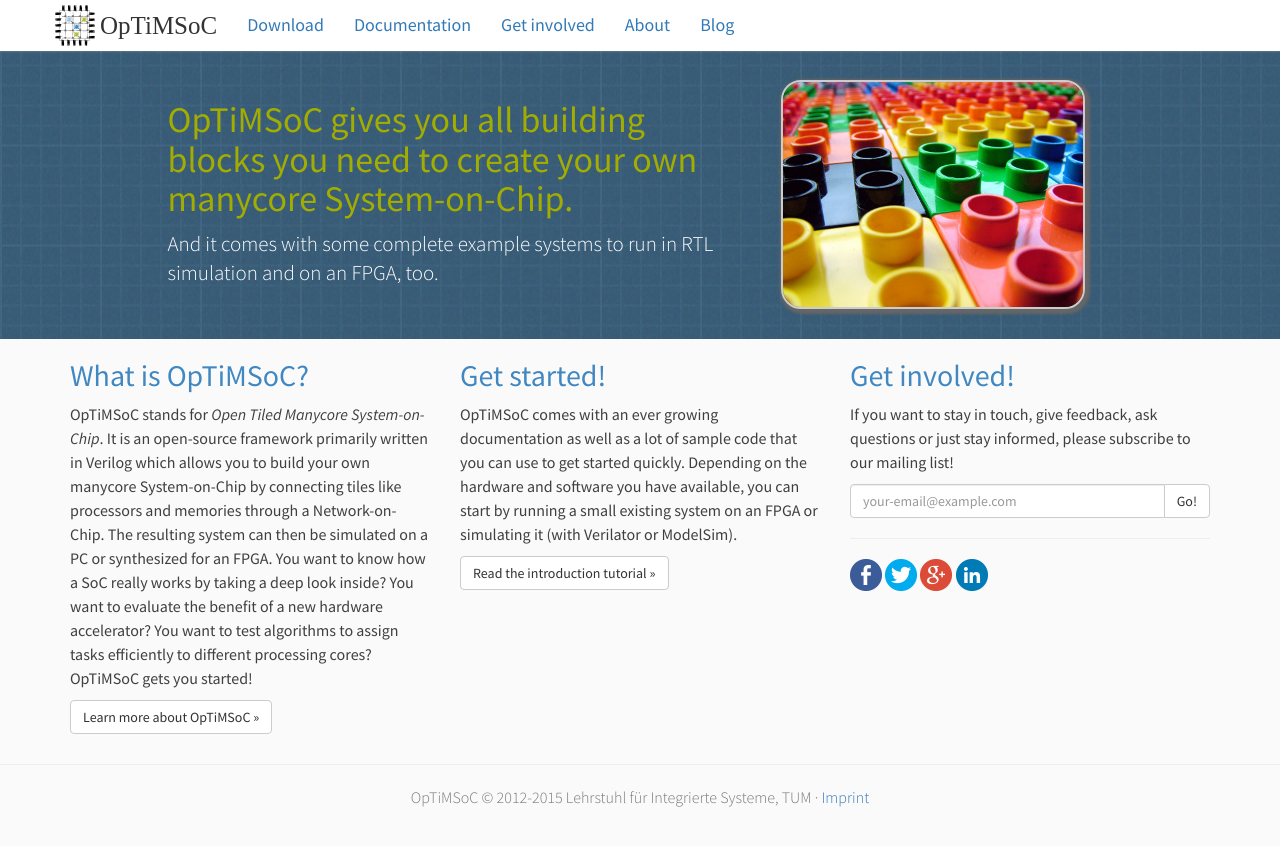
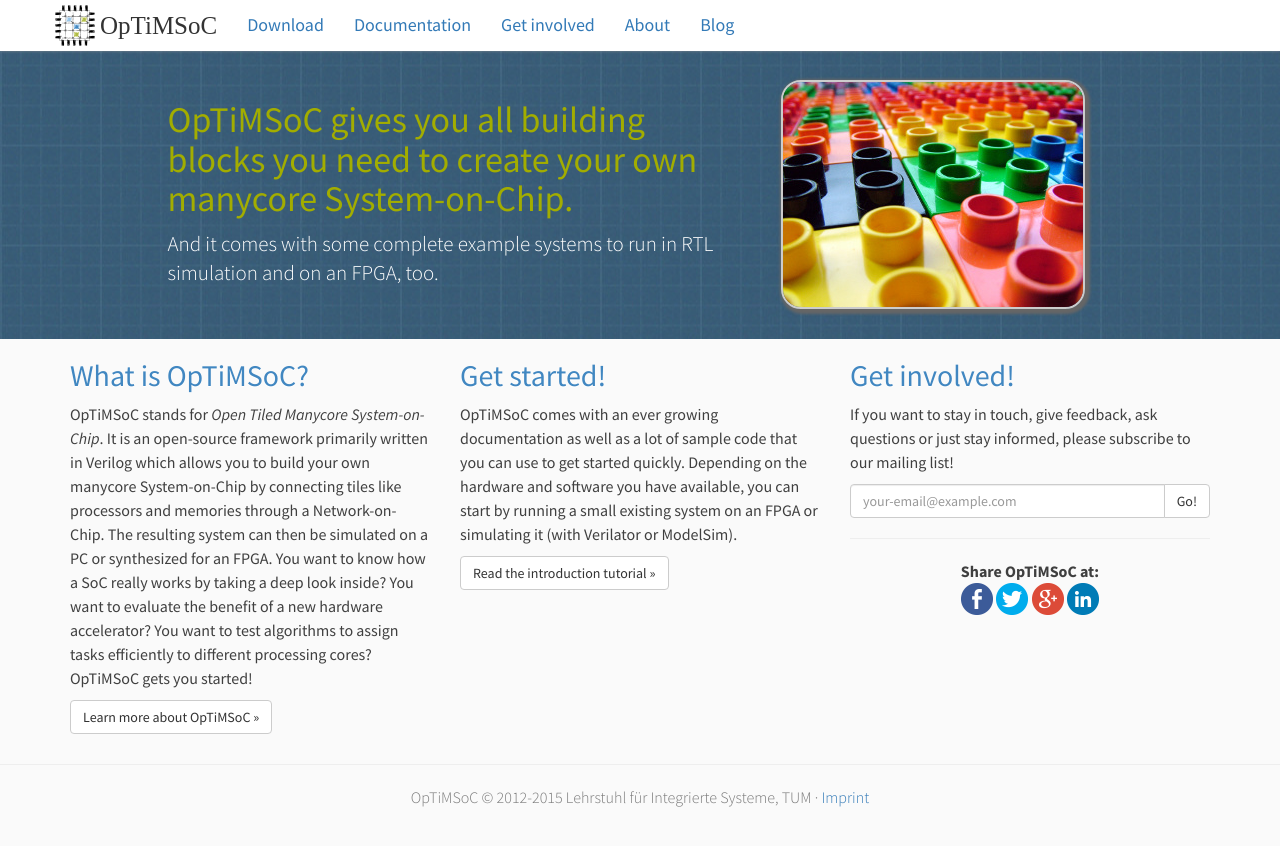
Before and after one commit to optimsoc/optimsoc-web, a Jekyll site: the page built from index.html, in a window 1280 px wide. Shown: the top 846 px of the page. Built offline with Jekyll 4.4.1, drawn with Linux system fonts in a browser that asks for light colours; some web fonts are replaced; Markdown is read by kramdown in place of the engine named in the settings; comment, search, counter and statistics services are not loaded.

Commit message:
Add clarifying text for social media

```diff
--- a/_layouts/blogpost.html
+++ b/_layouts/blogpost.html
@@ -12,7 +12,8 @@ layout: default
     <div class="col-md-2 optimsoc-blog-meta">
       <p>by {{ author.display_name }} <br/>on {{ page.date | date_to_long_string }}</p>
       <img class="img-rounded" src="{{ author.picture }}"/>
-      <hr />
+      <hr/>
+      <b>Share this post at:</b>
       <ul class="share-buttons">
 	<li><a href="https://www.facebook.com/sharer/sharer.php?u=http%3A%2F%2Fwww.optimsoc.org&t=" title="Share on Facebook" target="_blank" onclick="window.open('https://www.facebook.com/sharer/sharer.php?u=' + encodeURIComponent(document.URL) + '&t=' + encodeURIComponent(document.URL)); return false;"><img src="/img/flat_web_icon_set/color/Facebook.png"></a></li>
 	<li><a href="https://twitter.com/intent/tweet?source=http%3A%2F%2Fwww.optimsoc.org&text=:%20http%3A%2F%2Fwww.optimsoc.org" target="_blank" title="Tweet" onclick="window.open('https://twitter.com/intent/tweet?text=' + encodeURIComponent(document.title) + ':%20'  + encodeURIComponent(document.URL)); return false;"><img src="/img/flat_web_icon_set/color/Twitter.png"></a></li>
--- a/index.html
+++ b/index.html
@@ -46,6 +46,8 @@ title: OpTiMSoC
 	  </div><!-- /input-group -->
       </form></p>
       <hr />
+      <div class="text-center">
+	<b>Share OpTiMSoC at:</b>
 	<ul class="share-buttons">
 	  <li><a href="https://www.facebook.com/sharer/sharer.php?u=http%3A%2F%2Fwww.optimsoc.org&t=" title="Share on Facebook" target="_blank" onclick="window.open('https://www.facebook.com/sharer/sharer.php?u=' + encodeURIComponent(document.URL) + '&t=' + encodeURIComponent(document.URL)); return false;"><img src="/img/flat_web_icon_set/color/Facebook.png"></a></li>
 	  <li><a href="https://twitter.com/intent/tweet?source=http%3A%2F%2Fwww.optimsoc.org&text=:%20http%3A%2F%2Fwww.optimsoc.org" target="_blank" title="Tweet" onclick="window.open('https://twitter.com/intent/tweet?text=' + encodeURIComponent(document.title) + ':%20'  + encodeURIComponent(document.URL)); return false;"><img src="/img/flat_web_icon_set/color/Twitter.png"></a></li>
@@ -55,3 +57,4 @@ title: OpTiMSoC
       </div>
     </div>
   </div>
+</div>
```
Lines whose indentation alone changed are shown as unchanged.
